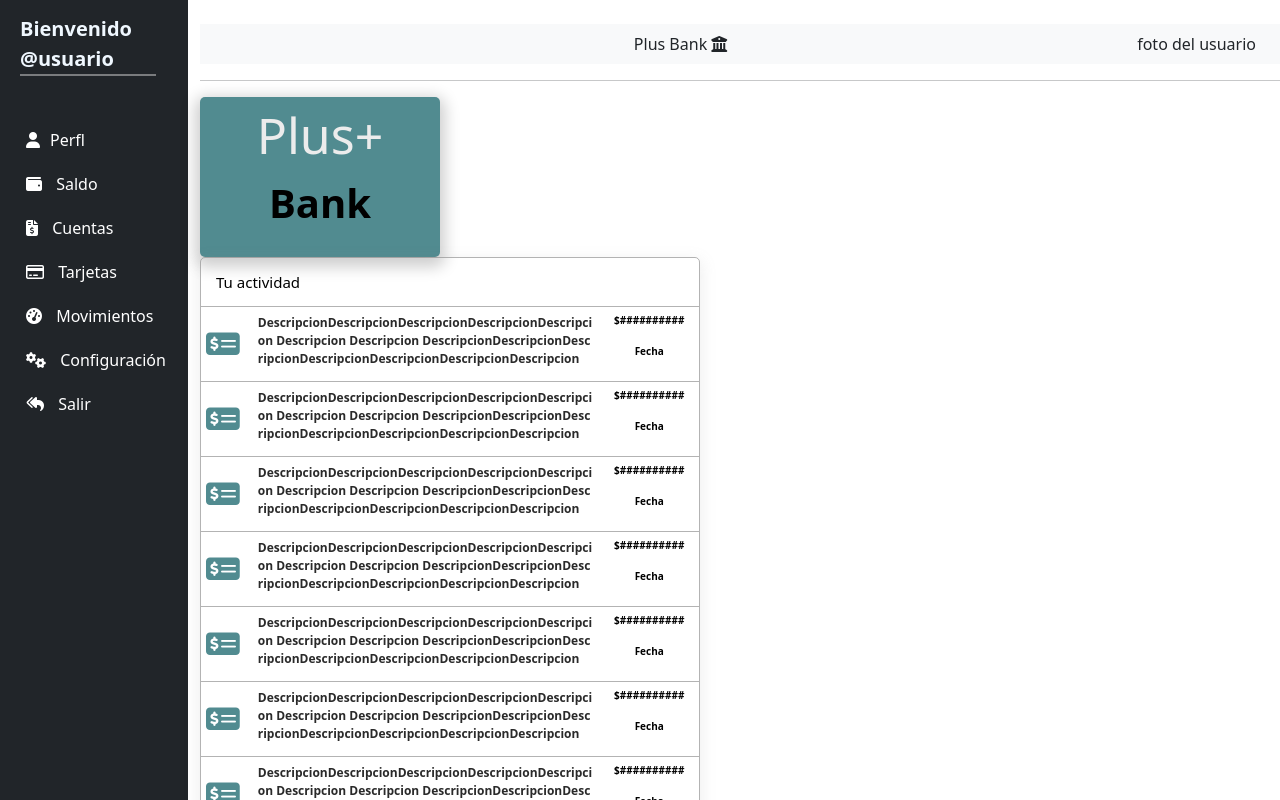
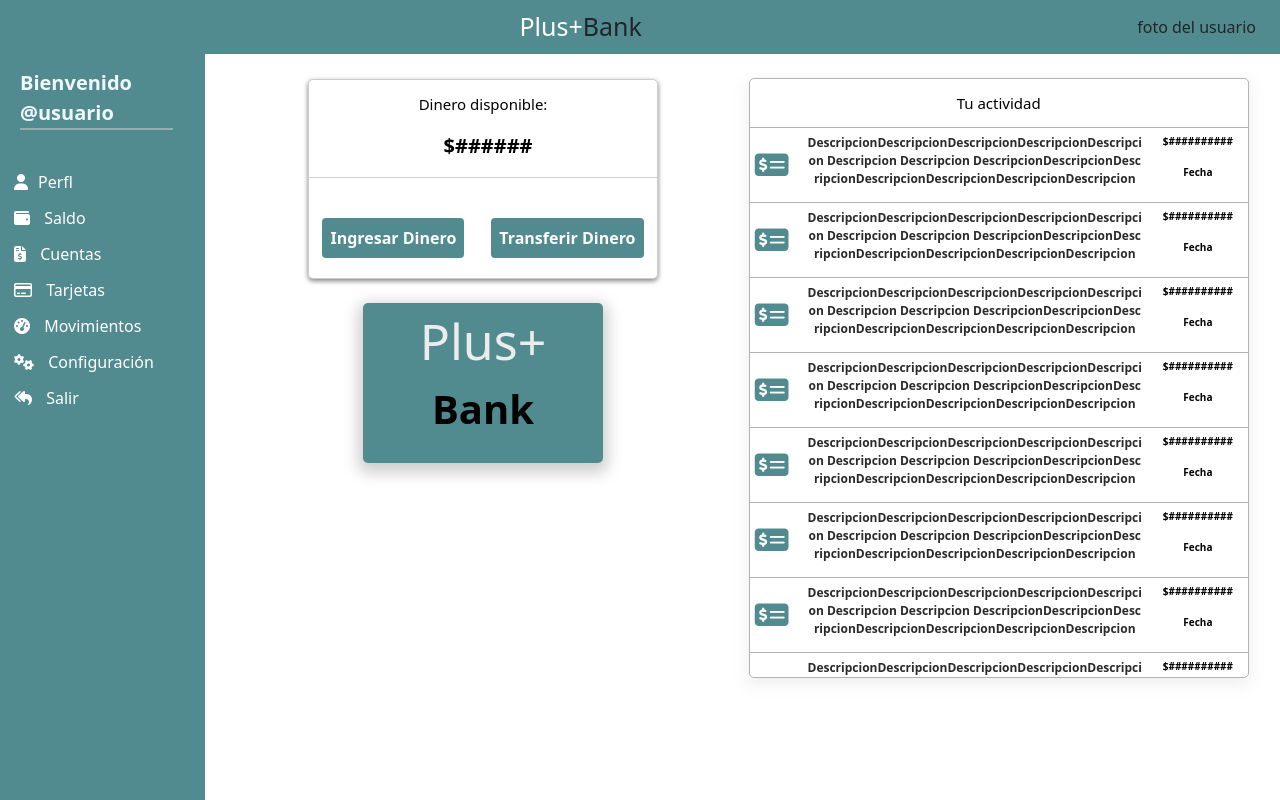
Before and after one commit to leandroheliz/Equipo42IDForIdeas, a React (Create React App) app: page /homebanking in a window 1280 px wide. Shown: the top 800 px of the page. Built offline with nearby package versions, Linux system fonts and the light colour scheme.

Commit message:
componentes homebanking

```diff
--- a/src/Components/Pages/Homebanking.js
+++ b/src/Components/Pages/Homebanking.js
@@ -1,56 +1,31 @@
 import React from "react";
-import { Link } from "react-router-dom";
 import NavHomebanking from "./NavHomebanking/NavHomebanking";
 import Logo from "../Logo/Logo";
 import Actividad from "../Actividad/Actividad";
 import Saldo from "../Saldo/Saldo";
+import SidebarHomebanking from "../SidebarHomebanking";
 
 const Homebanking = () => {
   return (
-    <div className="">
-      <div className="row  justify-content-start">
-        <div className="col-4 sidebar justify-content-start bg-dark">
-          <div className="logo">
-            <p>Bienvenido @usuario</p>
-          </div>
-          <div className="menu p-3">
-            <Link to="/" className="text-decoration-none text-white mb-2">
-              <i class="fas fa-user"></i>Perfl
-            </Link>
-            <Link to="/" className="text-decoration-none text-white mb-2">
-              <i className="fas fa-wallet"></i> Saldo
-            </Link>
-            <Link to="/" className="text-decoration-none text-white mb-2">
-              <i className="fas fa-file-invoice-dollar"></i> Cuentas
-            </Link>
-            <Link to="/" className="text-decoration-none text-white mb-2">
-              <i className="far fa-credit-card"></i> Tarjetas
-            </Link>
-            <Link to="/" className="text-decoration-none text-white mb-2">
-              <i className="fas fa-tachometer-alt"></i> Movimientos
-            </Link>
-            <Link to="/" className="text-decoration-none text-white mb-2">
-              <i className="fas fa-cogs"></i> Configuración
-            </Link>
-            <Link to="/" className="text-decoration-none text-white mb-2">
-              <i class="fas fa-reply-all"></i> Salir
-            </Link>
-          </div>
-        </div>
-
-        <div className="col">
-          <br />
-          <NavHomebanking />
-          <div className="text-center"></div>
-          <hr />
-          <div className="col contenido">
-            <Logo />
+    <>
+    <div className="row">
+    <NavHomebanking />
+      <div className="col-4 col-sm-2">
+      <SidebarHomebanking/>
+      </div>
+      <div className="col container d-flex text-center">
+            <div className="col colHomebanking">
+               <Saldo />
+                <br/>
+                <Logo />
+            </div>
+            <div className="col">
+              <br/>
             <Actividad />
-            <Saldo />
-          </div>
-        </div>
+            </div>
       </div>
     </div>
+      </>
   );
 };
 
--- a/src/Components/Pages/NavHomebanking/NavHomebanking.js
+++ b/src/Components/Pages/NavHomebanking/NavHomebanking.js
@@ -2,16 +2,15 @@
 const NavHomebanking = () => {
   return (
     <div>
-<nav className="navbar navbar-expand-lg navbar-light bg-light">
+<nav className="navbar navbar-expand-lg navbar-light navBarHomebanking">
   <div className="container-fluid">
-    {/* <a className="navbar-brand" href="#">Navbar</a> */}
     <button className="navbar-toggler" type="button" data-bs-toggle="collapse" data-bs-target="#navbarSupportedContent" aria-controls="navbarSupportedContent" aria-expanded="false" aria-label="Toggle navigation">
       <span className="navbar-toggler-icon" />
     </button>
     <div className="collapse navbar-collapse" id="navbarSupportedContent">
       <ul className="navbar-nav mx-auto mb-2 mb-lg-0">
         <li className="nav-item">
-         <span>Plus Bank <i className="fas fa-university"></i></span>
+         <span style={{fontSize: "25px", color: "white"}}>Plus+</span><span style={{fontSize: "25px"}}>Bank</span>
         </li>
       </ul>
   <span>
@@ -20,7 +19,6 @@ const NavHomebanking = () => {
     </div>
   </div>
 </nav>
-
     </div>
   )
 }
--- /dev/null
+++ b/src/Components/PerfilUsuario/PerfilUsuario.js
@@ -0,0 +1,10 @@
+
+const PerfilUsuario = () => {
+  return (
+    <div>
+        perfil del usuario
+    </div>
+  )
+}
+
+export default PerfilUsuario;
--- /dev/null
+++ b/src/Components/SidebarHomebanking.js
@@ -0,0 +1,39 @@
+import React from "react";
+import { Link } from "react-router-dom";
+
+const SidebarHomebanking = () => {
+  return (
+      <div className="row">
+<div className="col-4 sidebar">
+  <div className="logo">
+    <p>Bienvenido @usuario</p>
+  </div>
+  <div className="menu p-1">
+    <Link to="/perfilusuario" className="text-decoration-none text-white">
+      <i class="fas fa-user"></i>Perfl
+    </Link>
+    <Link to="/" className="text-decoration-none text-white">
+      <i className="fas fa-wallet"></i> Saldo
+    </Link>
+    <Link to="/" className="text-decoration-none text-white">
+      <i className="fas fa-file-invoice-dollar"></i> Cuentas
+    </Link>
+    <Link to="/" className="text-decoration-none text-white">
+      <i className="far fa-credit-card"></i> Tarjetas
+    </Link>
+    <Link to="/" className="text-decoration-none text-white">
+      <i className="fas fa-tachometer-alt"></i> Movimientos
+    </Link>
+    <Link to="/" className="text-decoration-none text-white">
+      <i className="fas fa-cogs"></i> Configuración
+    </Link>
+    <Link to="/" className="text-decoration-none text-white">
+      <i class="fas fa-reply-all"></i> Salir
+    </Link>
+  </div>
+</div>
+</div>
+  )
+}
+
+export default SidebarHomebanking;
--- a/src/Routes/Rutas.js
+++ b/src/Routes/Rutas.js
@@ -1,12 +1,14 @@
 import { Routes, Route } from 'react-router-dom';
 import DashboardRoutes from './DashboardRoutes';
 import Homebanking from '../Components/Pages/Homebanking';
+import PerfilUsuario from '../Components/PerfilUsuario/PerfilUsuario';
 
 const Rutas = () => {
   return (
     <>
       <Routes>
         <Route path="/homebanking" element={<Homebanking />} />
+        <Route path="/perfilusuario" element={<PerfilUsuario />} />
         <Route path="/*" element={<DashboardRoutes/>} />
       </Routes>
     </>
--- a/src/index.css
+++ b/src/index.css
@@ -49,9 +49,10 @@ body::-webkit-scrollbar-thumb {
 }
 
 .sidebar {
-  min-height: 100vh;
+  background-color: RGB(81, 139, 144);
   color: white;
-  width: 200px;
+  height: 100vh;
+  width: 230px;
 }
 
 .logo {
@@ -104,6 +105,14 @@ body::-webkit-scrollbar-thumb {
   align-items: center;
   justify-content: center;
 }
+
+.colHomebanking {
+  display: flex;
+  flex-direction: column;
+  align-items: center;
+  margin-top: 25px;
+}
+
 
 /*Componente lista de actividad -Marcos */
 
@@ -276,3 +285,7 @@ p {
 .btns button:active {
   transform: scale(0.97);
 }
+
+.navBarHomebanking{
+  background-color: RGB(81, 139, 144);
+}
```
Also changed, not shown: src/Routes/RutasPrivadas.js (added, +11 -0 lines).
